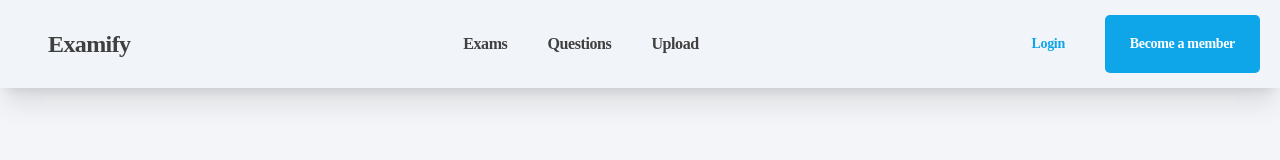
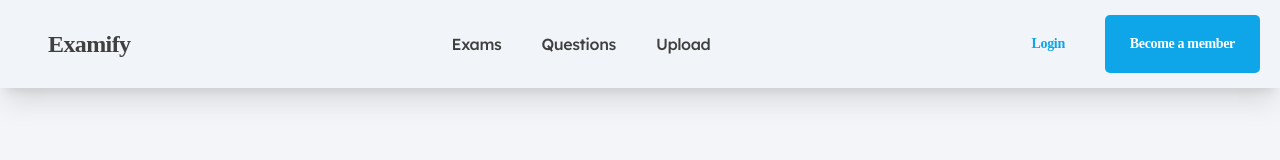
Before and after one commit to Danelegend/Examify, a React (Vite) app in the folder frontend/: page / in a window 1280 px wide. Shown: the top 160 px of the page. Built offline with nearby package versions, Linux system fonts and the light colour scheme.

Commit message:
[~] Change nav font

```diff
--- a/frontend/src/Components/Navbar/Components/NavButton.tsx
+++ b/frontend/src/Components/Navbar/Components/NavButton.tsx
@@ -8,7 +8,7 @@ type NavigationButtonProps = {
 
 export const NavigationButton = ({ link, title, dropLinks }: NavigationButtonProps) => {
     return (
-        <div id="dropdownHoverButton" className="group relative cursor-pointer py-2">
+        <div id="dropdownHoverButton" className="group relative cursor-pointer py-2 font-display">
             <Link to={link}>
                 <div className="text-center text-neutral-700 font-semibold leading-normal tracking-tight cursor-pointer hover:text-neutral-400">
                     {title}
```
